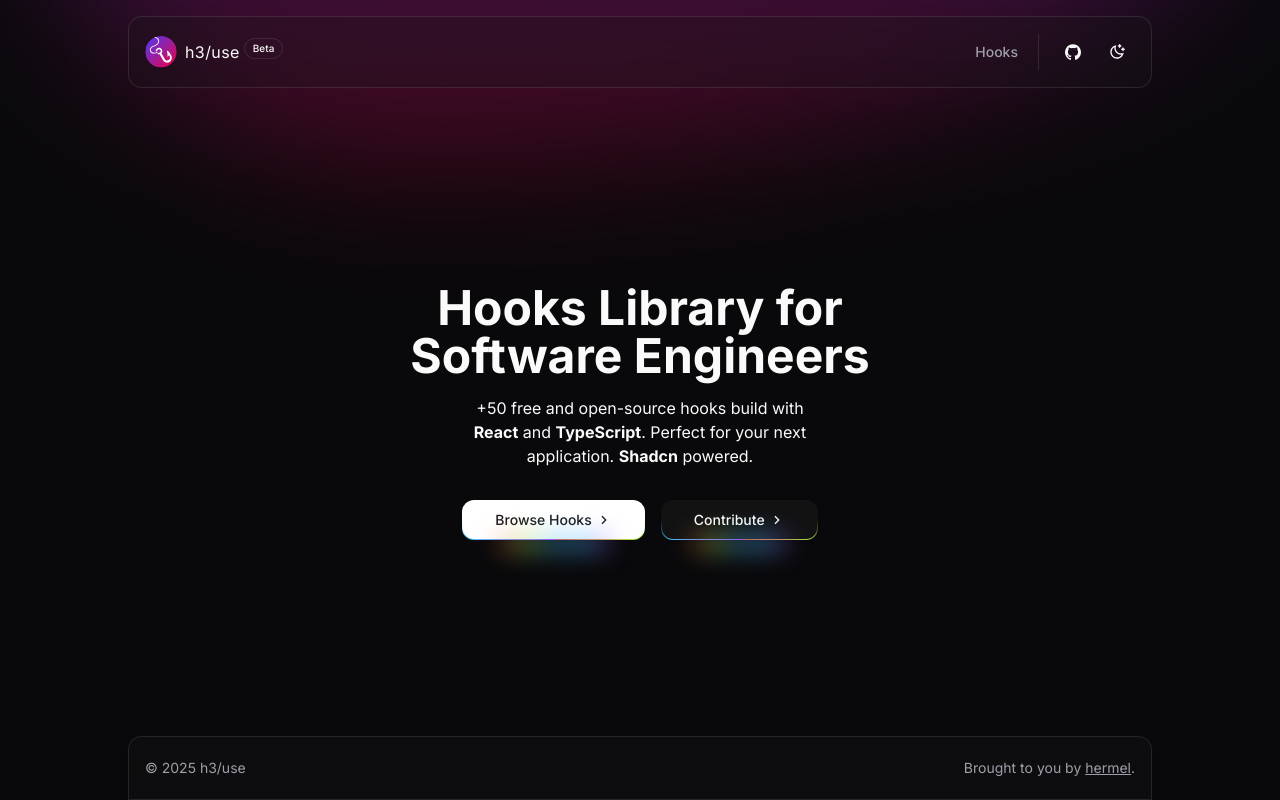
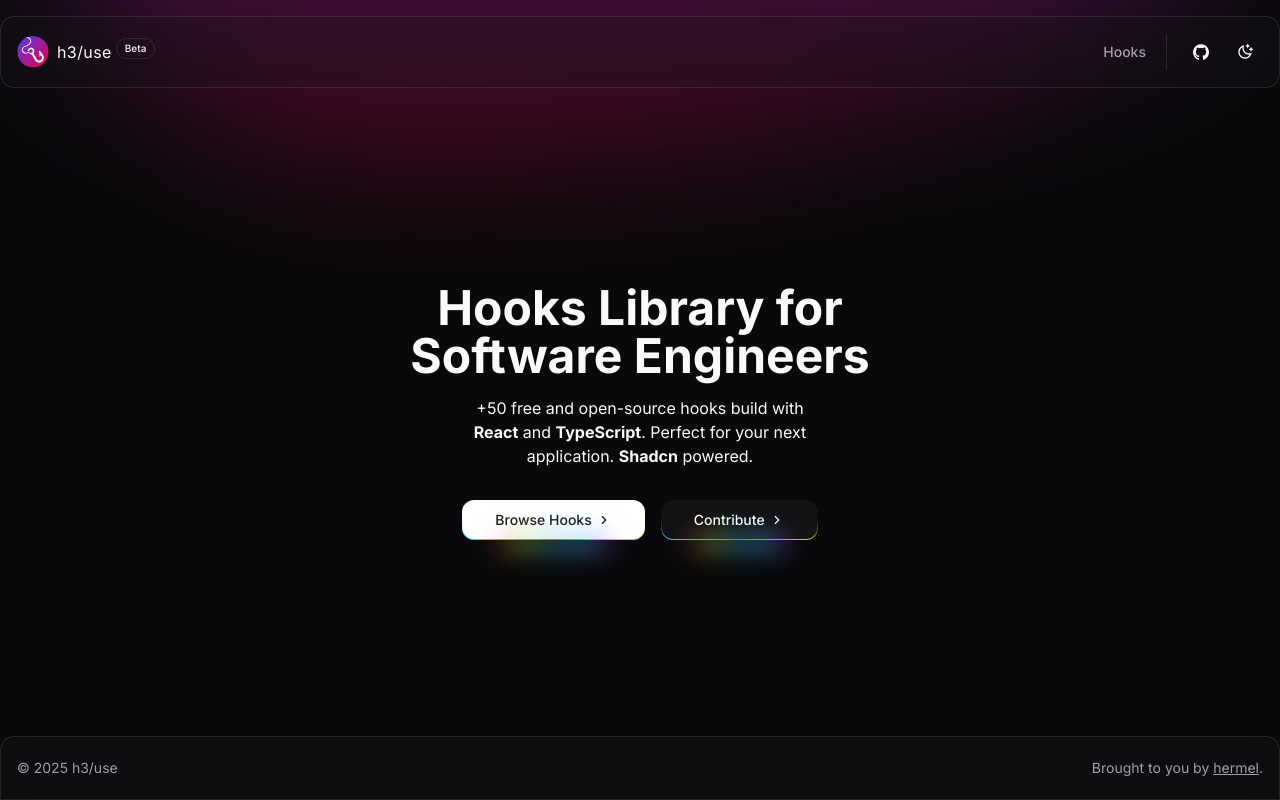
Before and after one commit to matbrgz/guarahooks, a Next.js app: page / in a window 1280 px wide. Built offline with nearby package versions, Linux system fonts and the light colour scheme.

Commit message:
feat: change max width

```diff
--- a/app/(docs)/docs/layout.tsx
+++ b/app/(docs)/docs/layout.tsx
@@ -12,7 +12,7 @@ export default function DocsLayout({
   return (
     <section
       className={cn(
-        'size-full max-w-5xl grow',
+        'size-full max-w-7xl grow',
         'flex flex-row gap-4',
         'mx-auto my-4 lg:mt-8',
       )}
--- a/assets/globals.css
+++ b/assets/globals.css
@@ -178,7 +178,7 @@
 
 @layer utilities {
   .layout-container {
-    @apply size-full max-w-5xl;
+    @apply size-full max-w-7xl;
     @apply flex flex-col;
     @apply mx-auto my-4 px-4 lg:mt-8;
   }
--- a/components/layout/footer.tsx
+++ b/components/layout/footer.tsx
@@ -9,7 +9,7 @@ export function Footer() {
     <footer className={cn('w-full h-16 z-10')}>
       <section
         className={cn(
-          'max-w-5xl w-full mx-auto h-full px-4',
+          'max-w-7xl w-full mx-auto h-full px-4',
           'flex items-center justify-between',
           'lg:border border-t rounded-t-md shadow-sm',
           'bg-card/30 backdrop-blur-md',
--- a/components/layout/header.tsx
+++ b/components/layout/header.tsx
@@ -14,7 +14,7 @@ export function Header() {
     >
       <section
         className={cn(
-          'max-w-5xl w-full mx-auto px-4 h-full',
+          'max-w-7xl w-full mx-auto px-4 h-full',
           'bg-card/30 backdrop-blur-md',
           'flex items-center gap-4',
           'lg:border border-b rounded-md shadow-sm dark:shadow-none',
```
